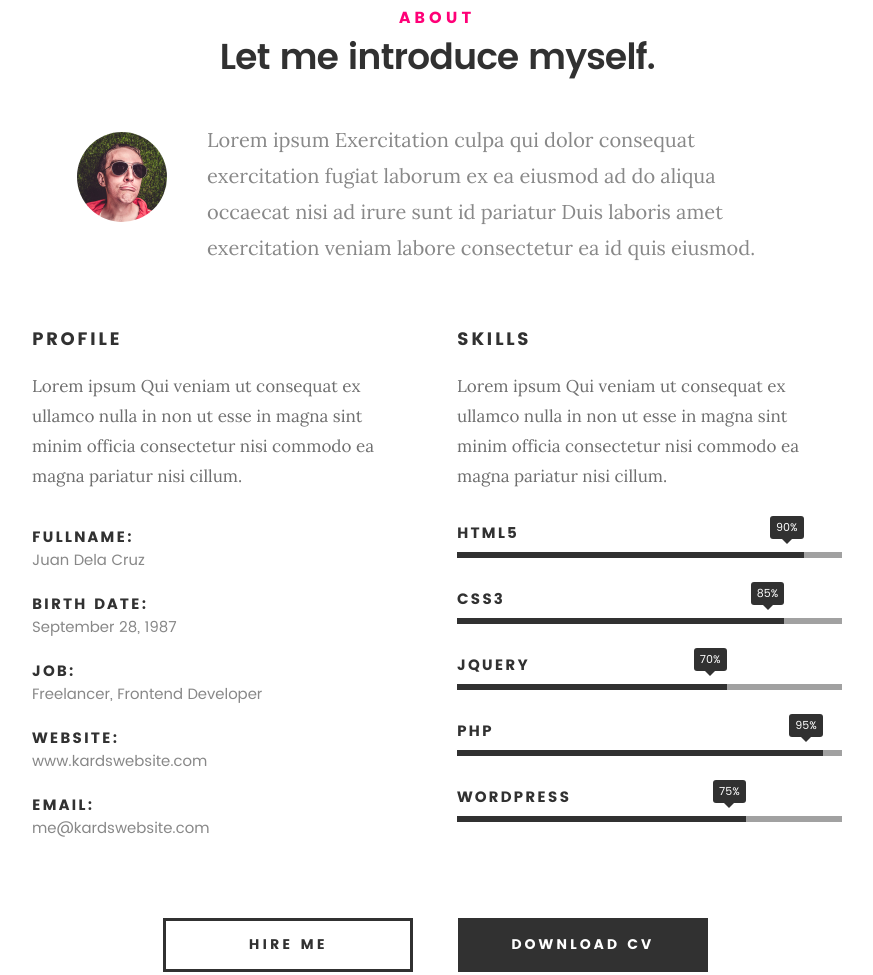
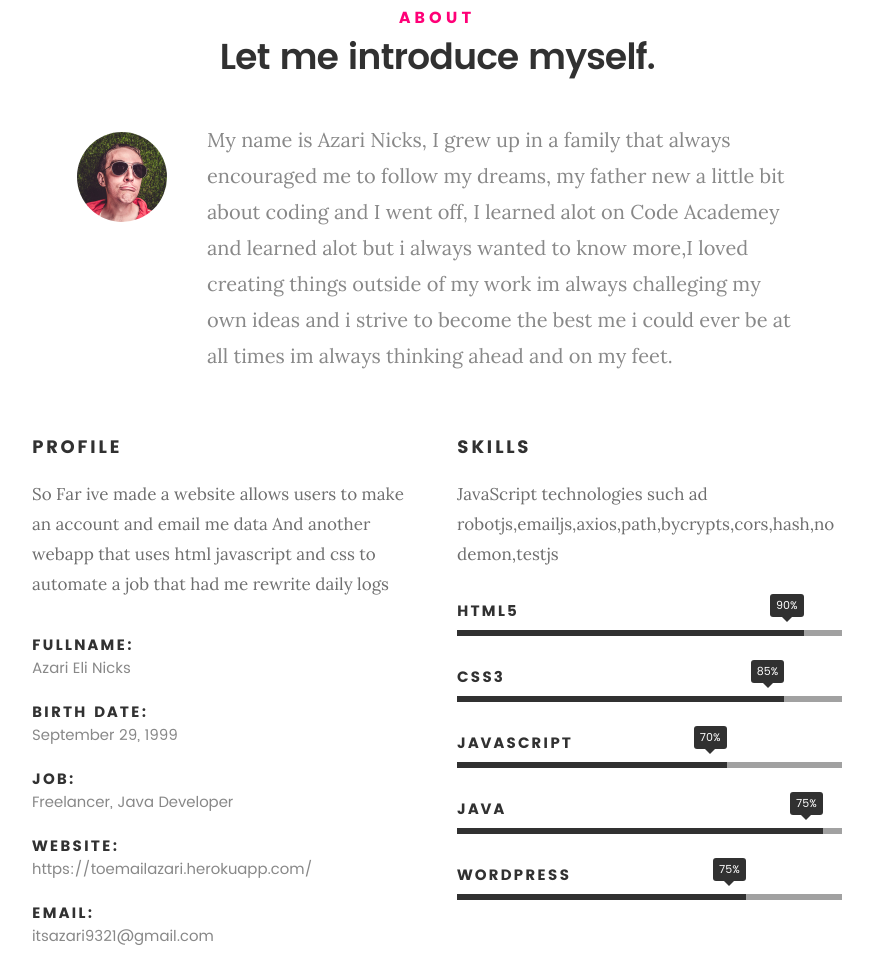
Before and after one commit to AzariNicks/AzariNicks.github.io, a plain HTML site: page index.html in a window 1280 px wide. Shown: the part 917-1892 px from the top of the page, without its empty margins (203-1076 px from the left). Drawn offline with Linux system fonts and the light colour scheme; files whose address does not match are found by name.

Commit message:
AddedThing

```diff
--- a/index.html
+++ b/index.html
@@ -113,7 +113,11 @@
 
    				<img src="images/profile-pic.jpg" alt="Profile Picture">
 
-   				<p class="lead">Lorem ipsum Exercitation culpa qui dolor consequat exercitation fugiat laborum ex ea eiusmod ad do aliqua occaecat nisi ad irure sunt id pariatur Duis laboris amet exercitation veniam labore consectetur ea id quis eiusmod.</p>
+   				<p class="lead">My name is Azari Nicks, I grew up in a family that always encouraged me to follow my
+					   dreams, my father new a little bit about coding and I went off, I learned alot on Code Academey and learned alot but i
+					   always wanted to know more,I loved creating things
+					    outside of my work im always challeging my own ideas and i strive to become the best me i could ever be at all times im always thinking ahead
+					   and on my feet.</p>
    			</div>
 
    		</div>
@@ -124,28 +128,31 @@
    		<div class="col-six tab-full">
 
    			<h3>Profile</h3>
-   			<p>Lorem ipsum Qui veniam ut consequat ex ullamco nulla in non ut esse in magna sint minim officia consectetur nisi commodo ea magna pariatur nisi cillum.</p>
+   			<p>So Far ive made a website allows users to make an account and email me data
+				   And another webapp that uses html javascript and css to automate a job that had me rewrite
+				   daily logs
+			   </p>
 
    			<ul class="info-list">
    				<li>
    					<strong>Fullname:</strong>
-   					<span>Juan Dela Cruz</span>
+   					<span>Azari Eli Nicks</span>
    				</li>
    				<li>
    					<strong>Birth Date:</strong>
-   					<span>September 28, 1987</span>
+   					<span>September 29, 1999</span>
    				</li>
    				<li>
    					<strong>Job:</strong>
-   					<span>Freelancer, Frontend Developer</span>
+   					<span>Freelancer, Java Developer</span>
    				</li>
    				<li>
    					<strong>Website:</strong>
-   					<span>www.kardswebsite.com</span>
+   					<span>https://toemailazari.herokuapp.com/</span>
    				</li>
    				<li>
    					<strong>Email:</strong>
-   					<span>me@kardswebsite.com</span>
+   					<span>itsazari9321@gmail.com</span>
    				</li>
 
    			</ul> <!-- /info-list -->
@@ -155,7 +162,7 @@
    		<div class="col-six tab-full">
 
    			<h3>Skills</h3>
-   			<p>Lorem ipsum Qui veniam ut consequat ex ullamco nulla in non ut esse in magna sint minim officia consectetur nisi commodo ea magna pariatur nisi cillum.</p>
+   			<p>JavaScript technologies such ad robotjs,emailjs,axios,path,bycrypts,cors,hash,nodemon,testjs</p>
 
 				<ul class="skill-bars">
 				   <li>
@@ -168,11 +175,11 @@
 				   </li>
 				   <li>
 				   	<div class="progress percent70"><span>70%</span></div>
-				   	<strong>JQuery</strong>
+				   	<strong>JavaScript</strong>
 				   </li>
 				   <li>
-				   	<div class="progress percent95"><span>95%</span></div>
-				   	<strong>PHP</strong>
+				   	<div class="progress percent95"><span>75%</span></div>
+				   	<strong>Java</strong>
 				   </li>
 				   <li>
 
@@ -189,7 +196,7 @@
    	<div class="row button-section">
    		<div class="col-twelve">
    			<a href="#contact" title="Hire Me" class="button stroke smoothscroll">Hire Me</a>
-   			<a href="#" title="Download CV" class="button button-primary">Download CV</a>
+   			<a href="https://docs.google.com/document/d/1palyh8Va3ahlx5LYIC_LGl7N3jUNEUyyQ5zobobZpOk/edit?usp=sharing" title="Download Resume" class="button button-primary">Download CV</a>
    		</div>
    	</div>
 
```
